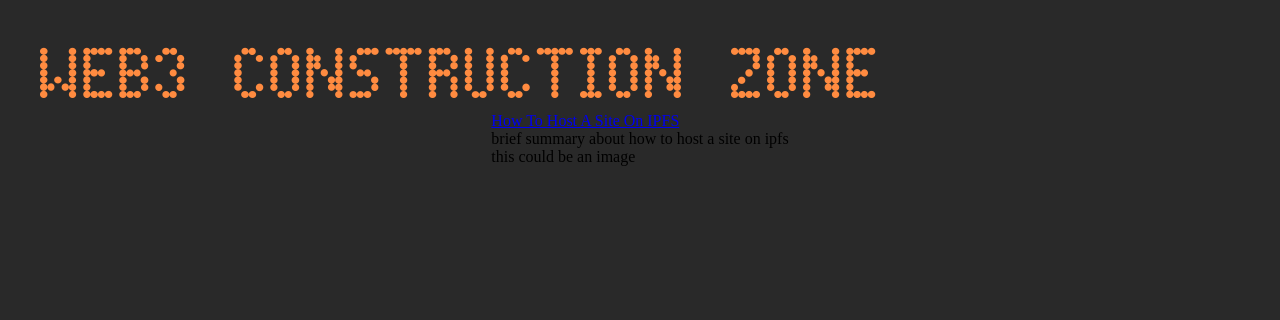
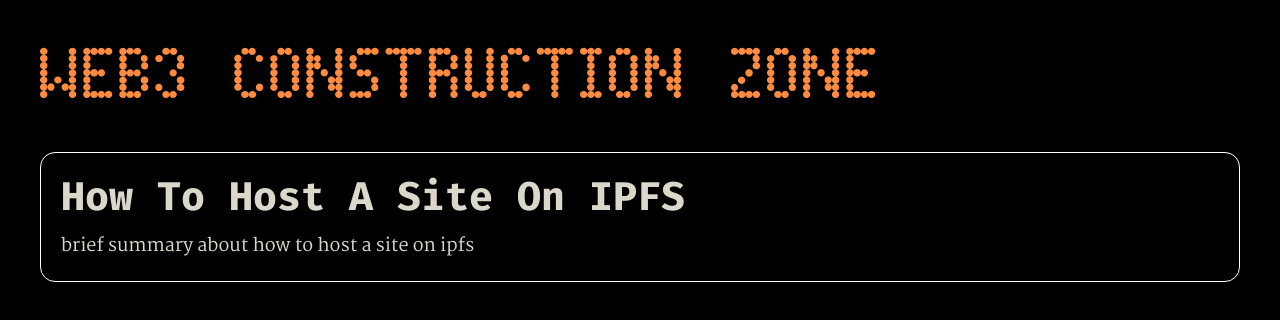
Before and after one commit to jonathantcrawford/ipfs-blog, a React (Vite) app: page / in a window 1280 px wide. Shown: the top 320 px of the page. Built offline with nearby package versions, Linux system fonts and the light colour scheme.

Commit message:
enhanced styling

```diff
--- a/src/components/Layout/Layout.module.scss
+++ b/src/components/Layout/Layout.module.scss
@@ -1,11 +1,14 @@
 .layout {
     padding: 40px;
 
+    width: calc(100vw - 80px);
+
     display: grid;
-    grid-template-columns: auto;
-    grid-template-rows: auto;
+    grid-template-columns: 100%;
+    grid-template-rows: auto 40px auto;
     grid-template-areas:
         "ga-title"
+        "."
         "ga-content";
 }
 
@@ -20,22 +23,42 @@
 }
 
 .content {
+    width: 100%;
     grid-area: ga-content;
     place-self: center;
 }
 
 .posts {
+    width: 100%;
 
-}
+    .post {
+        text-decoration: none;
 
-.post-link {
+        display: flex;
+        flex-direction: column;
 
+        &__title {
+            font-family: var(--font--fira-mono);
+            font-size: 40px;
+            font-weight: 700;
+            color: var(--color--road-guard);
+        }
+
+        &__summary {
+            margin-top: 10px;
+
+            font-family: var(--font--martel);
+            font-size: 18px;
+            font-weight: 400;
+            color: var(--color--road-guard);
+        }
+
+    }
 }
 
 .post {
+    border-radius: 15px;
+    border: 1px solid var(--color--white);
 
+    padding: 20px;
 }
-
-.back-to-posts {
-
-}
--- a/src/components/Layout/Layout.tsx
+++ b/src/components/Layout/Layout.tsx
@@ -8,39 +8,50 @@
 
 import css from './Layout.module.scss';
 
+const MotionNavLink = motion(NavLink, {forwardMotionProps: true});
 
-const Post = ({children}: any) => {
+
+const Posts = () => {
   return (
-    <div className={css['post']}>
-      {children}
+    <div className={css['posts']}>
+        <MotionNavLink
+          whileHover={{scale: 1.02}}
+          initial="initial"
+          animate="in"
+          exit="out"
+          variants={{
+            initial: {
+              opacity: 0
+            },
+            in: {
+              opacity: 1
+            },
+            out: {
+              opacity: 0
+            }
+          }}
+          transition={{
+            type: "spring",
+            damping: 10,
+            stiffness: 50
+          }}
+          to='/how-to-host-a-site-on-ipfs'
+          className={css['post']}>
+            <span className={css['post__title']}>
+              How To Host A Site On IPFS
+            </span>
+            <span className={css['post__summary']}>
+              brief summary about how to host a site on ipfs
+            </span>
+        </MotionNavLink>
     </div>
   )
 }
 
-const Posts = () => {
-  return (
-    <div className={css['posts']}>
-      <div className={css['post-link']}>
-        <NavLink
-            to='/how-to-host-a-site-on-ipfs'
-            className={css['post-link__title']}>
-                How To Host A Site On IPFS
-        </NavLink>
-        <div className={css['post-link__summary']}>
-          brief summary about how to host a site on ipfs
-        </div>
-        <div className={css['post-link__image']}>
-          this could be an image
-        </div>
-      </div>
-    </div>
-  )
-}
-
-const AnimatedRoute = () => {
+const AnimatedPost = () => {
   return (
       <motion.div
-      className={css['card']}
+      className={css['post']}
       initial="initial"
       animate="in"
       exit="out"
@@ -72,9 +83,9 @@
     <div className={css['content']}>
       <AnimatePresence exitBeforeEnter>
         <Routes location={location} key={location.pathname}>
-          <Route path='/*' element={<AnimatedRoute />}>
-            <Route index element={<Posts/>}/>
-            <Route path='how-to-host-a-site-on-ipfs' element={<Post><HowToHostASiteOnIPFS/></Post>}/>
+          <Route index element={<Posts/>}/>
+          <Route path='/*' element={<AnimatedPost/>}>
+            <Route path='how-to-host-a-site-on-ipfs' element={<HowToHostASiteOnIPFS/>}/>
           </Route>
         </Routes>
       </AnimatePresence>
--- a/src/pages/HowToHostASiteOnIPFS.mdx
+++ b/src/pages/HowToHostASiteOnIPFS.mdx
@@ -1,8 +1,6 @@
 import { Counter } from '@/components/Counter';
 
-# How to host a site on IPFS
-
-## Subtitle
+# How To Host A Site On IPFS
 
 This text is written in Markdown.
 
--- a/src/styles/index.scss
+++ b/src/styles/index.scss
@@ -4,7 +4,7 @@
 
 
 html {
-    background-color: var(--color--new-pavement);
+    background-color: var(--color--black);
 }
 
 body {
--- a/src/styles/vars.scss
+++ b/src/styles/vars.scss
@@ -8,6 +8,7 @@
     // colors
     --color--traffic-display: #FF8B40;
     --color--black: #000000;
+    --color--white: #FFFFFF;
     --color--new-pavement: #292929;
     --color--pavement: #4D5456;
     --color--road-guard: #DBD7CB;
```
Also changed, not shown: 1 other file (tests, documents, lock files or other folders).
